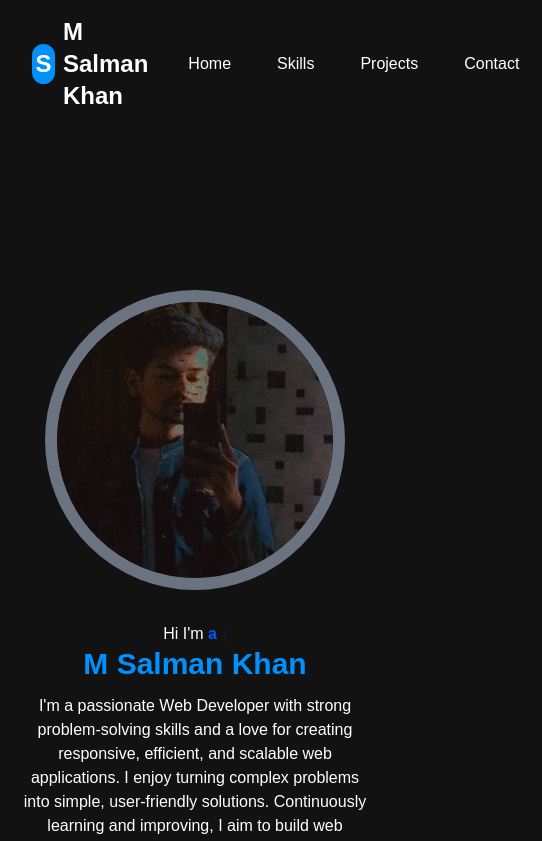
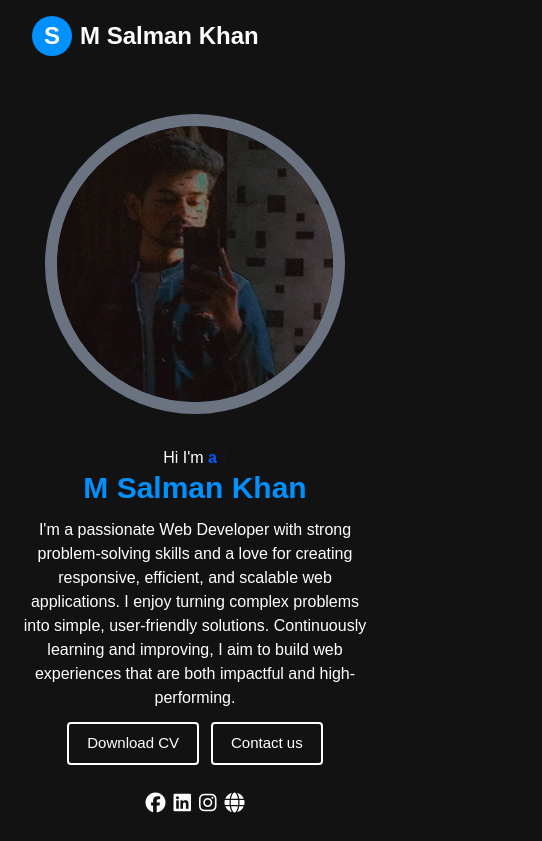
Before and after one commit to M-Salman-khan/Portfolio, a React (Vite) app: page / in a window 390 px wide. Shown: the top 841 px of the page, 542 px wide, since content can reach past the window. Built offline with nearby package versions, Linux system fonts and the light colour scheme.

Commit message:
fix some responsive issues

```diff
--- a/src/Components/Header.tsx
+++ b/src/Components/Header.tsx
@@ -10,7 +10,7 @@ const Header:React.FC = () => {
                   M Salman Khan
                 </h2>
             </div>
-            <ul className="flex">
+            <ul className="hidden md:flex ">
                 <li><a className="text-white no-underline p-[23px] hover:text-[#0091ff] hover:border-b hover:border-white transition-colors duration-300" href="">Home</a></li>
                 <li><a className="text-white no-underline p-[23px] hover:text-[#0091ff] hover:border-b hover:border-white transition-colors duration-300" href="">Skills</a></li>
                 <li><a className="text-white no-underline p-[23px] hover:text-[#0091ff] hover:border-b hover:border-white transition-colors duration-300" href="">Projects</a></li>
--- a/src/Components/Main.tsx
+++ b/src/Components/Main.tsx
@@ -4,7 +4,7 @@ import Typewriter from 'typewriter-effect';
 const Main: React.FC = () => {
 
     return (
-        <main className=" flex items-center justify-around mt-[130px] mb-[150px] flex-wrap">
+        <main className="flex items-center justify-around md:mt-[130px] mt-[10px] mb-[160px] flex-wrap">
             <div className="m-8 bg-cover border-[12px] border-gray-500 rounded-full overflow-hidden w-[300px] h-[300px] flex items-center justify-center">
                 <img src="assets/image.jpg" alt="" className="w-full h-full rounded-full transition-transform duration-500 hover:scale-105 cursor-pointer" />
             </div>
--- a/src/index.css
+++ b/src/index.css
@@ -15,6 +15,7 @@
 }
 
 body {
+    min-width:380px;
     height: 100dvh;
     margin: auto;
     width: 100%;
```
Also changed, not shown: 1 other file (tests, documents, lock files or other folders).
